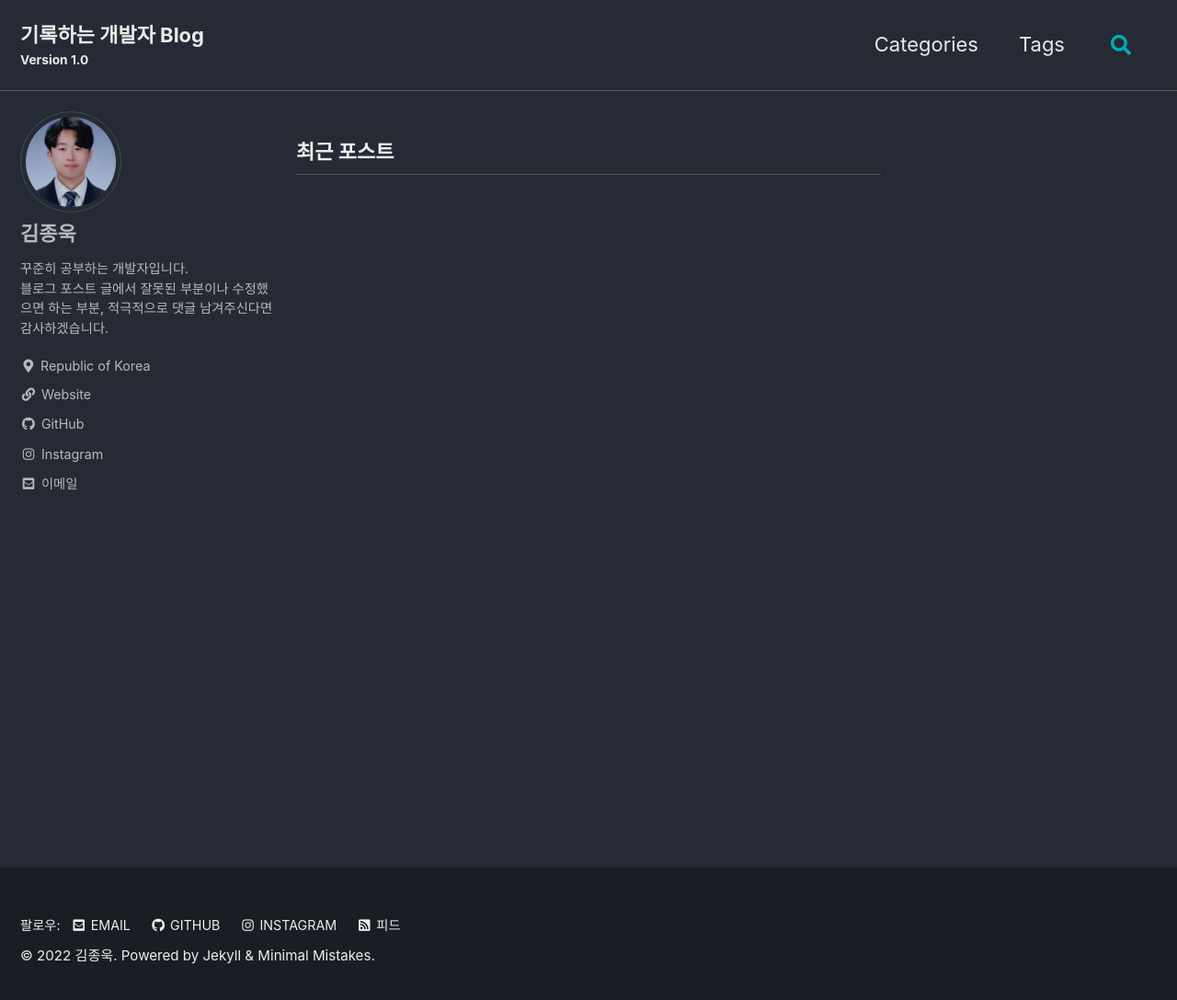
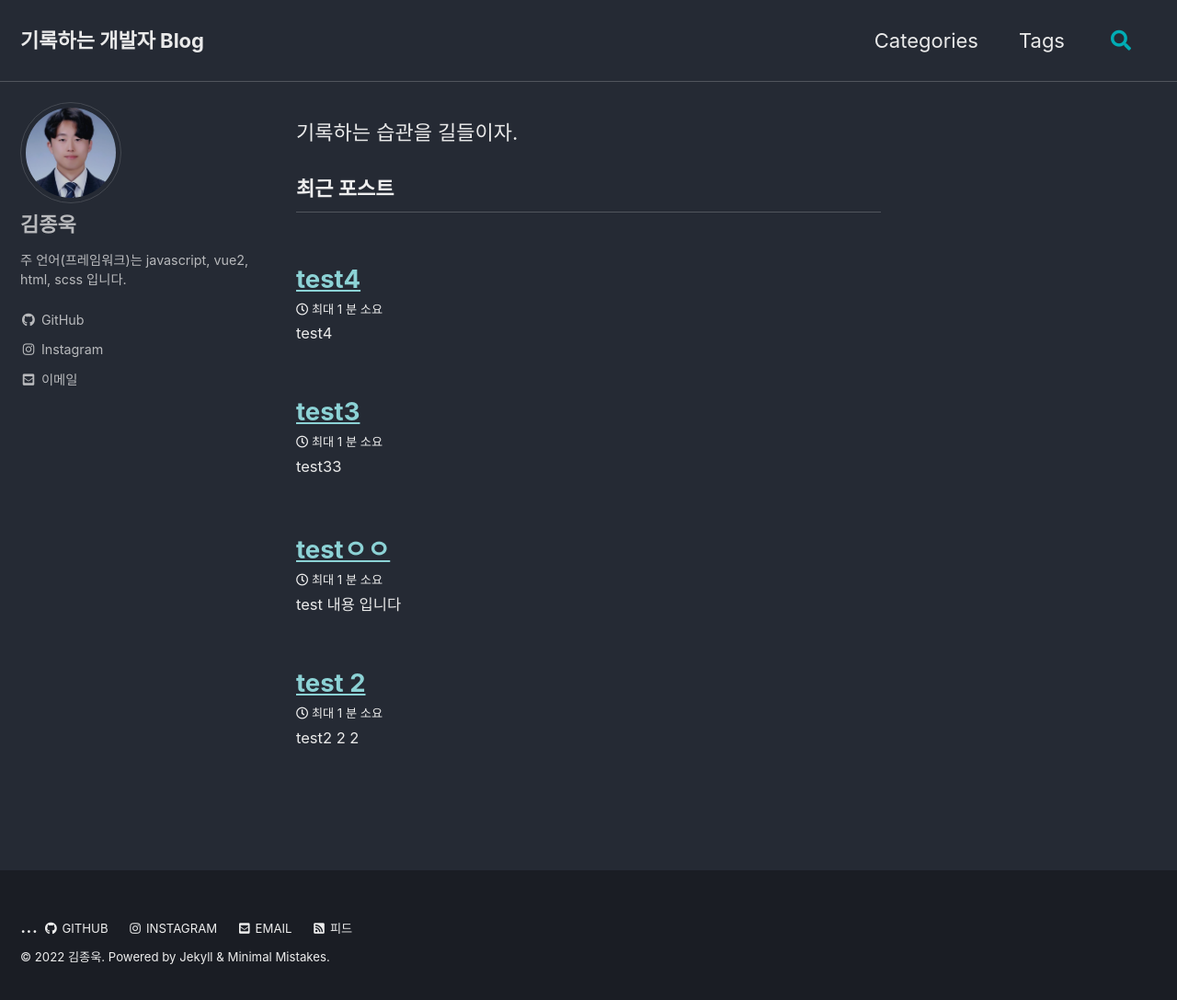
Before and after one commit to kimjongwook2/techblog, a Jekyll site: the page built from index.html, in a window 1280 px wide and 1095 px high. Shown: the top 1087 px of the window at 92% size. Built offline with Jekyll 4.4.1, drawn with Linux system fonts in a browser that asks for light colours; cached includes are drawn as plain includes; the list of posts is cut into pages by our own code.

Commit message:
post 게시글 test작성

```diff
--- a/_config.yml
+++ b/_config.yml
@@ -6,7 +6,7 @@ minimal_mistakes_skin    : "dark" # 태마 색 설정 "air", "aqua", "contrast",
 locale                   : "ko-KR"
 title                    : "기록하는 개발자" # Meta 태그에 들어가는 영역 , masthead_title등이 없으면 기본값으로 나온다.
 title_separator          : "&#124;" # 타이틀 사이 구분자 <title>Welcome to Jekyll | Minimal Mistakes</title> 해당 형식으로 들어갑니다.
-subtitle                 : "Version 1.0" # 타이틀 아래에 나올 작은 글씨
+subtitle                 : "" # 타이틀 아래에 나올 작은 글씨 Version 1.0
 name                     : "김종욱" # 맨 하단 이름 찍히는 영역
 description              : "javascript, vue, scss 혹은 server, 프론트앤드 개발 공부하는 블로그" # Meta 태그에 들어가는 영역
 url                      : "https://kimjongwook2.github.io/techblog/" # GitBlog 호스트 주소
@@ -102,17 +102,16 @@ analytics:
 author:
   name             : "김종욱"
   avatar           : "/assets/img/developer.jpg" # 프로필 이미지
-  bio              : "꾸준히 공부하는 개발자입니다. <br> 블로그 포스트 글에서 잘못된 부분이나 수정했으면 하는 부분, 적극적으로 댓글 남겨주신다면 감사하겠습니다."
-  location         : "Republic of Korea"
+#  bio              : "꾸준히 공부하는 개발자입니다. <br> 블로그 포스트 글에서 잘못된 부분이나 수정했으면 하는 부분, 적극적으로 댓글 남겨주신다면 감사하겠습니다."
+  bio              : "주 언어(프레임워크)는 javascript, vue2, html, scss 입니다."
+#  location         : "Republic of Korea"
   email            : "jong-wook@naver.com"
   links:
     - label: "Email"
       icon: "fas fa-fw fa-envelope-square"
-    - label: "Website"
-      icon: "fas fa-fw fa-link"
-      url: "https://kimjongwook2.github.io/techblog/"
-    - label: "Twitter"
-      icon: "fab fa-fw fa-twitter-square"
+#    - label: "Website"
+#      icon: "fas fa-fw fa-link"
+#      url: "https://kimjongwook2.github.io/techblog/"
 #    - label: "Facebook"
 #      icon: "fab fa-fw fa-facebook-square"
 #      url: ""
@@ -126,12 +125,6 @@ author:
 # Site Footer
 footer:
   links:
-    - label: "Email"
-      icon: "fas fa-fw fa-envelope-square"
-      url: mailto:jong-wook@naver.com
-#    - label: "Twitter"
-#      icon: "fab fa-fw fa-twitter-square"
-#      url:
 #    - label: "Facebook"
 #      icon: "fab fa-fw fa-facebook-square"
 #      url: ""
@@ -141,7 +134,9 @@ footer:
     - label: "Instagram"
       icon: "fab fa-fw fa-instagram"
       url: "https://www.instagram.com/jon9_wk/"
-
+    - label: "Email"
+      icon: "fas fa-fw fa-envelope-square"
+      url: mailto:jong-wook@naver.com
 
 # Reading Files
 include:
@@ -278,7 +273,7 @@ defaults:
       author_profile: true
       read_time: true
       comments: true
-      share: true
+      share: false
       related: true
       popular: false
 
--- a/_includes/footer.html
+++ b/_includes/footer.html
@@ -1,8 +1,9 @@
 <div class="page__footer-follow">
   <ul class="social-icons">
-    {% if site.data.ui-text[site.locale].follow_label %}
-      <li>{{ site.data.ui-text[site.locale].follow_label }}</li>
-    {% endif %}
+      ...
+<!--    {% if site.data.ui-text[site.locale].follow_label %}-->
+<!--      <li>{{ site.data.ui-text[site.locale].follow_label }}</li>-->
+<!--    {% endif %}-->
 
     {% if site.footer.links %}
       {% for link in site.footer.links %}
--- /dev/null
+++ b/_posts/2022-08-15-test-2.md
@@ -0,0 +1,6 @@
+---
+title: test 2
+layout: single
+---
+
+test2 2 2
--- /dev/null
+++ b/_posts/2022-08-15-test.md
@@ -0,0 +1,6 @@
+---
+title: testㅇㅇ
+layout: posts
+---
+
+test 내용 입니다
--- /dev/null
+++ b/_posts/2022-08-15-test3.md
@@ -0,0 +1,6 @@
+---
+title: test3
+layout: tags
+---
+
+test33
--- /dev/null
+++ b/_posts/2022-08-15-test4.md
@@ -0,0 +1,6 @@
+---
+title: test4
+layout: category
+---
+
+test4
--- a/_sass/custom/style.scss
+++ b/_sass/custom/style.scss
@@ -6,9 +6,12 @@
 }
 .page__footer-follow {
     li {
-        font-size: .65em;
+        font-size: .60em;
     }
     a {
         font-weight: unset;
     }
 }
+.page__footer-copyright {
+    font-size: .60em;
+}
--- a/index.html
+++ b/index.html
@@ -2,3 +2,5 @@
 layout: home
 author_profile: true
 ---
+
+기록하는 습관을 길들이자.
```
